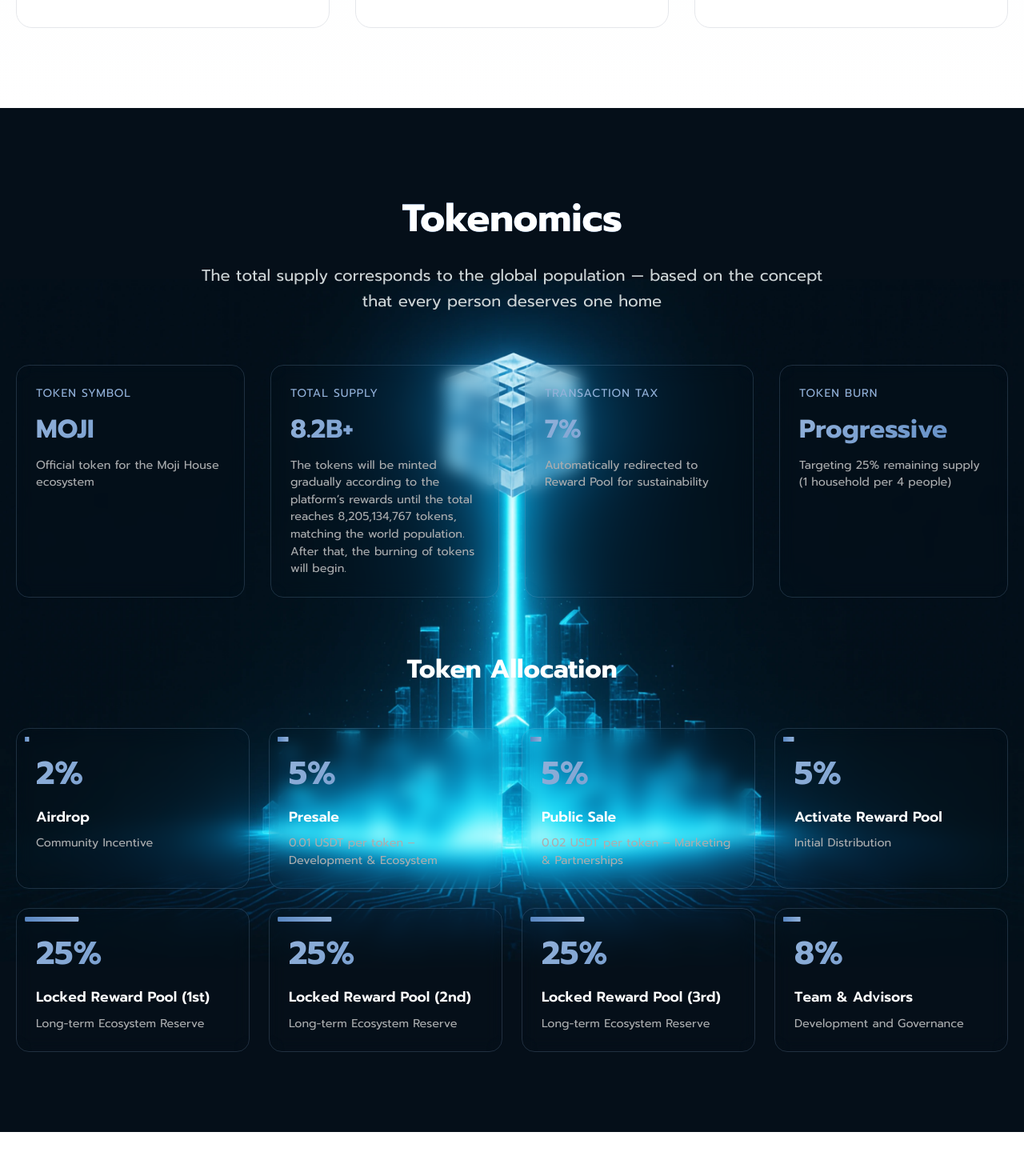
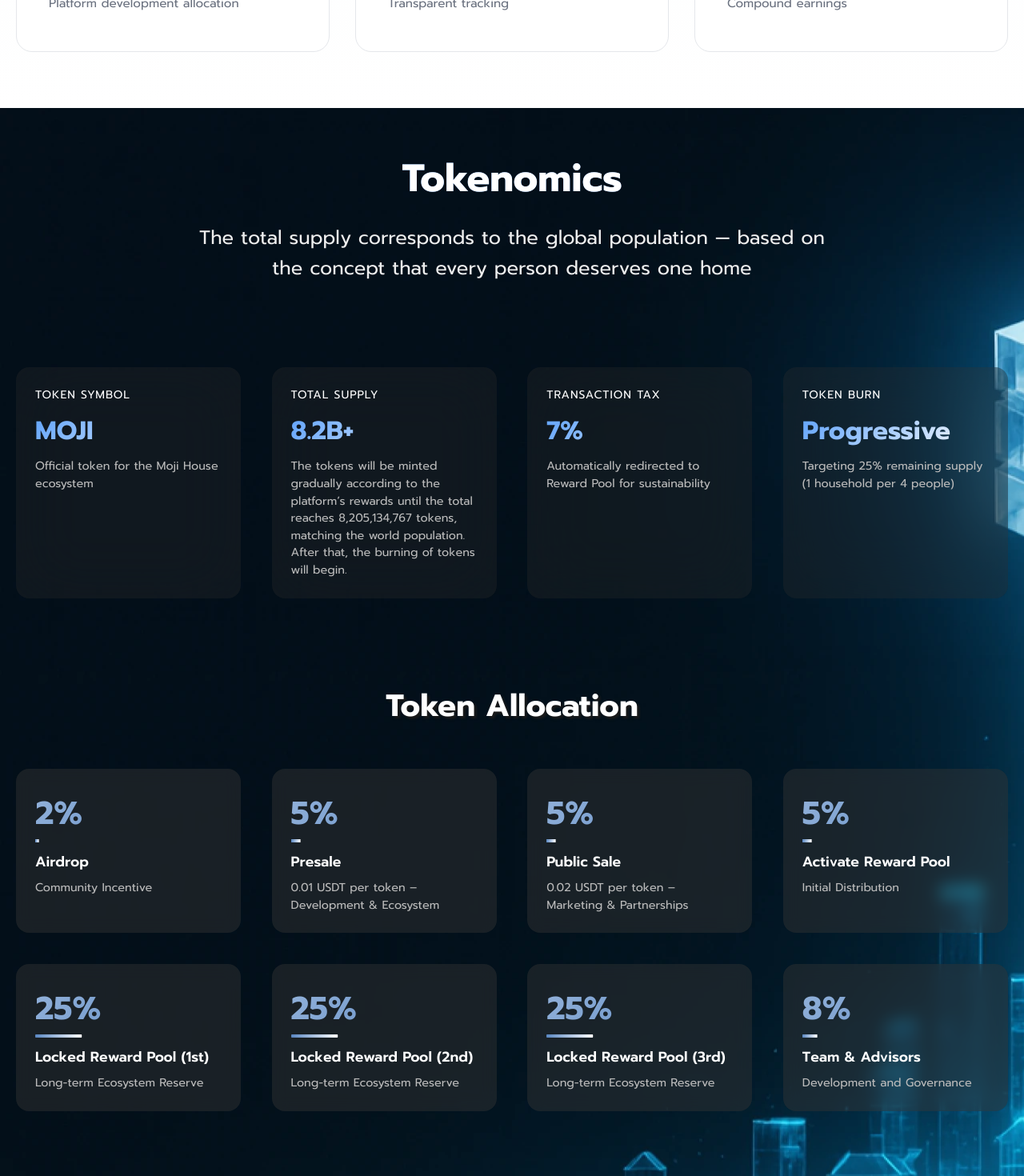
Before and after one commit to fightcpeix/moji, a Next.js app: page / in a window 1280 px wide. Shown: the part 2920-4390 px from the top of the page at 80% size. Built offline with nearby package versions, Linux system fonts and the light colour scheme; no server answers.

Commit message:
update style

```diff
--- a/src/components/home/BlockchainSection.tsx
+++ b/src/components/home/BlockchainSection.tsx
@@ -40,17 +40,7 @@ const FeatureCard = styled.div<{ $index: number }>`
   transition: all 0.4s cubic-bezier(0.175, 0.885, 0.32, 1.275);
   position: relative;
   overflow: hidden;
-  opacity: 0;
   transform: translateY(30px);
-  animation: fadeInUp 0.6s ease forwards;
-  animation-delay: ${(props) => props.$index * 0.15}s;
-
-  @keyframes fadeInUp {
-    to {
-      opacity: 1;
-      transform: translateY(0);
-    }
-  }
 
   &::before {
     content: '';
@@ -66,7 +56,7 @@ const FeatureCard = styled.div<{ $index: number }>`
   }
 
   &:hover {
-    transform: translateY(-8px);
+    transform: translateY(20px);
     box-shadow: 0 12px 40px rgba(89, 135, 194, 0.12);
     border-color: #93b2da;
 
@@ -193,12 +183,7 @@ export const BlockchainSection = () => {
           {features.map((feature, index) => {
             const Icon = feature.icon;
             return (
-              <FeatureCard
-                key={index}
-                $index={index}
-                data-aos="fade-up"
-                data-aos-delay={index * 100}
-              >
+              <FeatureCard key={index} $index={index}>
                 <div className="flex flex-col justify-center text-center items-center">
                   <div className="icon-wrapper">
                     <Icon size={40} stroke={2} />
--- a/src/components/home/Conclusion.tsx
+++ b/src/components/home/Conclusion.tsx
@@ -2,8 +2,8 @@
 
 import styled from 'styled-components';
 import { Container } from '@/components/common/Container';
-import { IconBox, IconHome, IconWorld } from '@tabler/icons-react';
 import { useI18n } from '@/lib/i18n/context';
+import Image from 'next/image';
 
 const Section = styled.div`
   padding: 120px 0;
@@ -73,13 +73,13 @@ const Content = styled.div`
   position: relative;
   z-index: 1;
   text-align: center;
-  max-width: 900px;
+  max-width: 1100px;
   margin: 0 auto;
 `;
 
 const Title = styled.h2`
-  font-size: 3.5rem;
-  font-weight: 900;
+  font-size: 3rem;
+  font-weight: 700;
   color: #1a1a1a;
   margin-bottom: 2rem;
   line-height: 1.2;
@@ -101,10 +101,10 @@ const Title = styled.h2`
 `;
 
 const Description = styled.p`
-  font-size: 1.5rem;
+  font-size: 1.2rem;
   color: #6b7280;
   line-height: 1.8;
-  margin-bottom: 1.5rem;
+  margin-bottom: 1rem;
 
   @media (max-width: 640px) {
     font-size: 1.125rem;
@@ -112,22 +112,19 @@ const Description = styled.p`
 `;
 
 const Mission = styled.div`
-  background: white;
-  padding: 3rem;
   border-radius: 24px;
-  margin: 3rem 0;
-  box-shadow: 0 4px 20px rgba(89, 135, 194, 0.08);
+  margin: 1rem 0;
   position: relative;
   overflow: hidden;
 
   p {
-    font-size: 1.25rem;
-    color: #1a1a1a;
+    font-size: 1.2rem;
+    color: #6b7280;
     line-height: 1.8;
     margin: 0;
 
     .bold {
-      font-weight: 700;
+      font-weight: 600;
       background: linear-gradient(135deg, #5987c2 0%, #93b2da 100%);
       -webkit-background-clip: text;
       -webkit-text-fill-color: transparent;
@@ -149,8 +146,8 @@ const CTASection = styled.div`
 `;
 
 const CTATitle = styled.h3`
-  font-size: 2.5rem;
-  font-weight: 700;
+  font-size: 2.2rem;
+  font-weight: 600;
   color: #1a1a1a;
   margin-bottom: 2rem;
 
@@ -285,10 +282,10 @@ const FeatureItem = styled.div<{ $index: number }>`
   }
 
   .feature-title {
-    font-size: 1.25rem;
-    font-weight: 700;
+    font-size: 1.4rem;
+    font-weight: 600;
     color: #1a1a1a;
-    margin-bottom: 0.5rem;
+    margin-bottom: 0rem;
   }
 
   .feature-desc {
@@ -314,7 +311,7 @@ const FeatureItem = styled.div<{ $index: number }>`
 `;
 
 const Tagline = styled.div`
-  margin-top: 4rem;
+  margin-top: 1rem;
   padding: 3rem;
   border-radius: 24px;
   position: relative;
@@ -336,7 +333,7 @@ const Tagline = styled.div`
   }
 
   p {
-    font-size: 1.2rem;
+    font-size: 1.4rem;
     font-weight: 600;
     color: #000000;
     margin: 0;
@@ -355,9 +352,30 @@ const Tagline = styled.div`
 `;
 
 const featuresIcons = [
-  <IconHome size={60} key="iconHome" />,
-  <IconBox size={60} key="iconBox" />,
-  <IconWorld size={60} key="iconWord" />
+  <Image
+    src="/images/box-home.webp"
+    width={300}
+    height={300}
+    alt="home"
+    key="h1"
+    style={{ objectFit: 'contain' }}
+  />,
+  <Image
+    src="/images/box-crypto.webp"
+    width={300}
+    height={300}
+    alt="home"
+    key="h1"
+    style={{ objectFit: 'contain' }}
+  />,
+  <Image
+    src="/images/box-word.webp"
+    width={300}
+    height={300}
+    alt="home"
+    key="h1"
+    style={{ objectFit: 'contain' }}
+  />
 ];
 
 export const Conclusion = () => {
--- a/src/components/home/Fundraising.tsx
+++ b/src/components/home/Fundraising.tsx
@@ -45,7 +45,7 @@ const SaleCard = styled.div<{ $variant: 'presale' | 'public' }>`
     props.$variant === 'presale'
       ? 'linear-gradient(135deg, #fff 0%, #d4e5f1 100%)'
       : 'linear-gradient(135deg, #fff 0%, #e3eef7 100%)'};
-  padding: 3rem;
+  padding: 2rem;
   border-radius: 20px;
   ${(props) => (props.$variant === 'presale' ? '#5987c2' : '#93b2da')};
   position: relative;
@@ -93,12 +93,12 @@ const SaleCard = styled.div<{ $variant: 'presale' | 'public' }>`
     font-size: 2rem;
     font-weight: 700;
     color: #1a1a1a;
-    margin-bottom: 1rem;
   }
 
   .percentage {
     font-size: 5rem;
     font-weight: 900;
+    line-height: 1em;
     color: ${(props) => (props.$variant === 'presale' ? '#ffa000' : '#93b2da')};
   }
 
@@ -134,11 +134,6 @@ const SaleCard = styled.div<{ $variant: 'presale' | 'public' }>`
 
 const SecuritySection = styled.div`
   margin-top: 60px;
-  background: linear-gradient(
-    135deg,
-    #e8f1f8 0%,
-    rgba(212, 229, 241, 0.53) 100%
-  );
   backdrop-filter: blur(10px);
   -webkit-backdrop-filter: blur(10px);
   padding: 3rem;
@@ -300,8 +295,10 @@ export const Fundraising = () => {
               data-aos="zoom-in"
               data-aos-delay="200"
             >
-              <div className="badge">{t('fundraising.presale.badge')}</div>
-              <h3>{t('fundraising.presale.title')}</h3>
+              <div className="flex flex-row items-center justify-between">
+                <h3>{t('fundraising.presale.title')}</h3>
+                <div className="badge">{t('fundraising.presale.badge')}</div>
+              </div>
               <div className="percentage">
                 {t('fundraising.presale.percentage')}
               </div>
@@ -312,8 +309,10 @@ export const Fundraising = () => {
             </SaleCard>
 
             <SaleCard $variant="public" data-aos="zoom-in" data-aos-delay="300">
-              <div className="badge">{t('fundraising.publicSale.badge')}</div>
-              <h3>{t('fundraising.publicSale.title')}</h3>
+              <div className="flex flex-row items-center justify-between">
+                <h3>{t('fundraising.publicSale.title')}</h3>
+                <div className="badge">{t('fundraising.publicSale.badge')}</div>
+              </div>
               <div className="percentage">
                 {t('fundraising.publicSale.percentage')}
               </div>
--- a/src/components/home/Tokenomics.tsx
+++ b/src/components/home/Tokenomics.tsx
@@ -9,30 +9,12 @@ import {
 import { useI18n } from '@/lib/i18n/context';
 
 const Section = styled.div`
-  padding: 100px 0;
-  background: #050f19;
-  backdrop-filter: blur(30px);
-  -webkit-backdrop-filter: blur(30px);
+  padding: 0;
+  background-image: url('/images/cubehome.webp');
+  background-position: left top;
   color: white;
   position: relative;
   overflow: hidden;
-  scroll-margin-top: 80px;
-
-  &::after {
-    content: '';
-    position: absolute;
-    bottom: 0;
-    left: 0;
-    width: 100%;
-    height: 100%;
-    background-image: url('/images/cubehome.webp');
-    background-size: contain;
-    background-position: center;
-    background-repeat: no-repeat;
-    opacity: 1;
-    z-index: 0;
-    pointer-events: none;
-  }
 
   @media (max-width: 768px) {
     padding: 60px 0;
@@ -45,22 +27,29 @@ const StyledSectionTitle = styled(SectionTitle)`
   position: relative;
   z-index: 10;
   opacity: 1;
+  margin-top: 50px;
 `;
 
 const StyledSectionSubtitle = styled(SectionSubtitle)`
-  color: #cdd4d6;
+  color: #eee;
   position: relative;
   z-index: 10;
+  font-weight: 400;
+  font-size: 1.5em;
   opacity: 1;
+  @media screen and (max-width: 650px) {
+    font-size: 1.2em;
+  }
 `;
 
 const TokenInfoGrid = styled.div`
   display: grid;
   grid-template-columns: repeat(4, 1fr);
-  gap: 2rem;
+  gap: 2.4rem;
   margin-bottom: 4rem;
   position: relative;
   z-index: 10;
+  padding: 40px 0;
 
   @media (max-width: 768px) {
     grid-template-columns: 1fr;
@@ -69,12 +58,13 @@ const TokenInfoGrid = styled.div`
 
 const InfoCard = styled.div`
   background-size: cover;
-  backdrop-filter: blur(10px);
+  background: #2e2e2e4f;
+  backdrop-filter: blur(40px);
+  -webkit-backdrop-filter: blur(40px);
   position: relative;
   overflow: hidden;
   padding: 1.5rem;
   border-radius: 16px;
-  border: 1px solid rgba(147, 178, 218, 0.2);
   transition: all 0.3s ease;
   opacity: 1;
 
@@ -83,28 +73,13 @@ const InfoCard = styled.div`
     position: relative;
   }
 
-  &::after {
-    content: '';
-    width: 100%;
-    height: 100%;
-    backdrop-filter: blur(10px);
-    position: absolute;
-    left: 0;
-    top: 0;
-    z-index: -1;
-    transition: 0.3s;
-  }
-
   &:hover {
     color: white;
-    &::after {
-      backdrop-filter: blur(20px);
-    }
   }
 
   .label {
     font-size: 0.875rem;
-    color: #93b2da;
+    color: white;
     text-transform: uppercase;
     letter-spacing: 1px;
     margin-bottom: 0.5rem;
@@ -113,7 +88,7 @@ const InfoCard = styled.div`
   .value {
     font-size: 2rem;
     font-weight: 700;
-    background: linear-gradient(135deg, #93b2da 0%, #5987c2 100%);
+    background: linear-gradient(135deg, #5ea2fb 0%, white 100%);
     -webkit-background-clip: text;
     -webkit-text-fill-color: transparent;
     background-clip: text;
@@ -122,7 +97,7 @@ const InfoCard = styled.div`
 
   .description {
     font-size: 0.9em;
-    color: #abadaf;
+    color: #bbb;
     line-height: 1.5;
   }
 
@@ -140,11 +115,12 @@ const AllocationSection = styled.div`
 `;
 
 const AllocationTitle = styled.h3`
-  font-size: 2rem;
+  font-size: 2.4rem;
   font-weight: 700;
   text-align: center;
   margin-bottom: 3rem;
   color: white;
+  text-shadow: 3px 3px 3px #1a1a1a;
 
   @media (max-width: 640px) {
     font-size: 1.5rem;
@@ -153,53 +129,41 @@ const AllocationTitle = styled.h3`
 
 const AllocationGrid = styled.div`
   display: grid;
-  grid-template-columns: repeat(auto-fit, minmax(280px, 1fr));
-  gap: 1.5rem;
+  grid-template-columns: repeat(auto-fit, minmax(240px, 1fr));
+  gap: 2.4rem;
+  padding-bottom: 6rem;
 `;
 
 const AllocationCard = styled.div<{ $percentage: number }>`
   // background: url('/images/cards/home1.webp') center center no-repeat;
   background-size: cover;
+  background: rgba(53, 53, 53, 0.45);
   backdrop-filter: blur(10px);
+
   .contents {
     z-index: 10;
   }
-  &::after {
-    content: '';
-    width: 100%;
-    height: 100%;
-    backdrop-filter: blur(10px);
-    position: absolute;
-    left: 0;
-    top: 0;
-    z-index: -1;
-    transition: 0.3s;
-  }
+
   padding: 1.5rem;
   border-radius: 16px;
-  border: 1px solid rgba(147, 178, 218, 0.2);
   position: relative;
   overflow: hidden;
   transition: all 0.3s ease;
 
-  &::before {
+  .line-percent {
     content: '';
-    position: absolute;
-    top: 10px;
-    left: 10px;
-    width: calc(100% - 20px);
-    height: 6px;
+    position: relative;
+    width: 100%;
+    height: 4px;
     border-radius: 10px;
-    background: linear-gradient(90deg, #5987c2 0%, #93b2da 100%);
+    background: linear-gradient(90deg, #5987c2 0%, white 100%);
     transform: scaleX(${(props) => props.$percentage / 100});
     transform-origin: left;
+    margin-bottom: 10px;
   }
 
   &:hover {
     color: white;
-    &::after {
-      backdrop-filter: blur(20px);
-    }
   }
 
   .percentage {
@@ -209,7 +173,7 @@ const AllocationCard = styled.div<{ $percentage: number }>`
     -webkit-background-clip: text;
     -webkit-text-fill-color: transparent;
     background-clip: text;
-    margin-bottom: 0.5rem;
+    margin-bottom: 0;
   }
 
   .allocation-name {
@@ -221,7 +185,7 @@ const AllocationCard = styled.div<{ $percentage: number }>`
 
   .allocation-note {
     font-size: 0.9em;
-    color: #abadaf;
+    color: #bbb;
     line-height: 1.5;
   }
 
@@ -339,6 +303,7 @@ export const Tokenomics = () => {
               <AllocationCard key={index} $percentage={allocation.percentage}>
                 <div className="contents">
                   <div className="percentage">{allocation.percentage}%</div>
+                  <div className="line-percent"></div>
                   <div className="allocation-name">{allocation.name}</div>
                   <div className="allocation-note">{allocation.note}</div>
                 </div>
```
